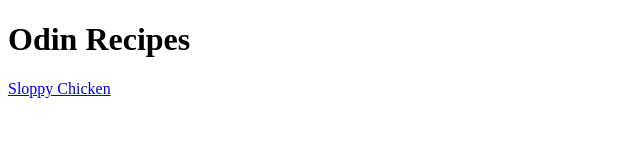
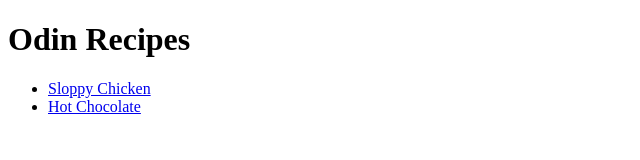
Before and after one commit to A554551N/odin-recipes, a plain HTML site: page index.html in a window 1280 px wide. Shown: the whole page, without its empty margins (0-640 px from the left). Drawn offline with Linux system fonts and the light colour scheme.

Commit message:
add link to hot-choclate.html on index.html

```diff
--- a/index.html
+++ b/index.html
@@ -7,6 +7,9 @@
 
     <body>
         <h1> Odin Recipes</h1>
-        <a href="recipes/sloppy-chicken.html">Sloppy Chicken</a>
+        <ul>
+            <li><a href="recipes/sloppy-chicken.html">Sloppy Chicken</a></li>
+            <li><a href="recipes/hot-chocolate.html">Hot Chocolate</a></li>
+        </ul>
     </body>
 </html>
```
